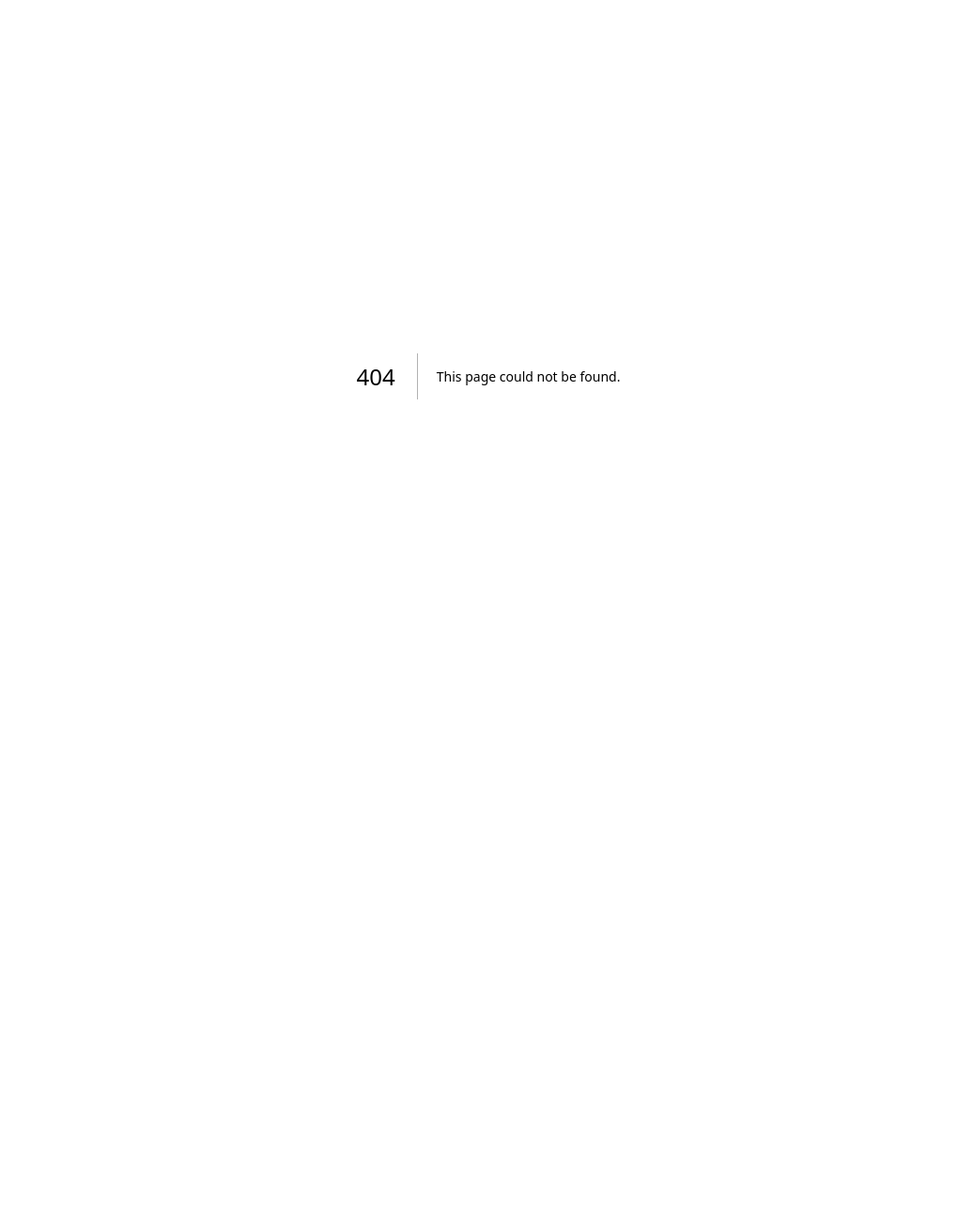
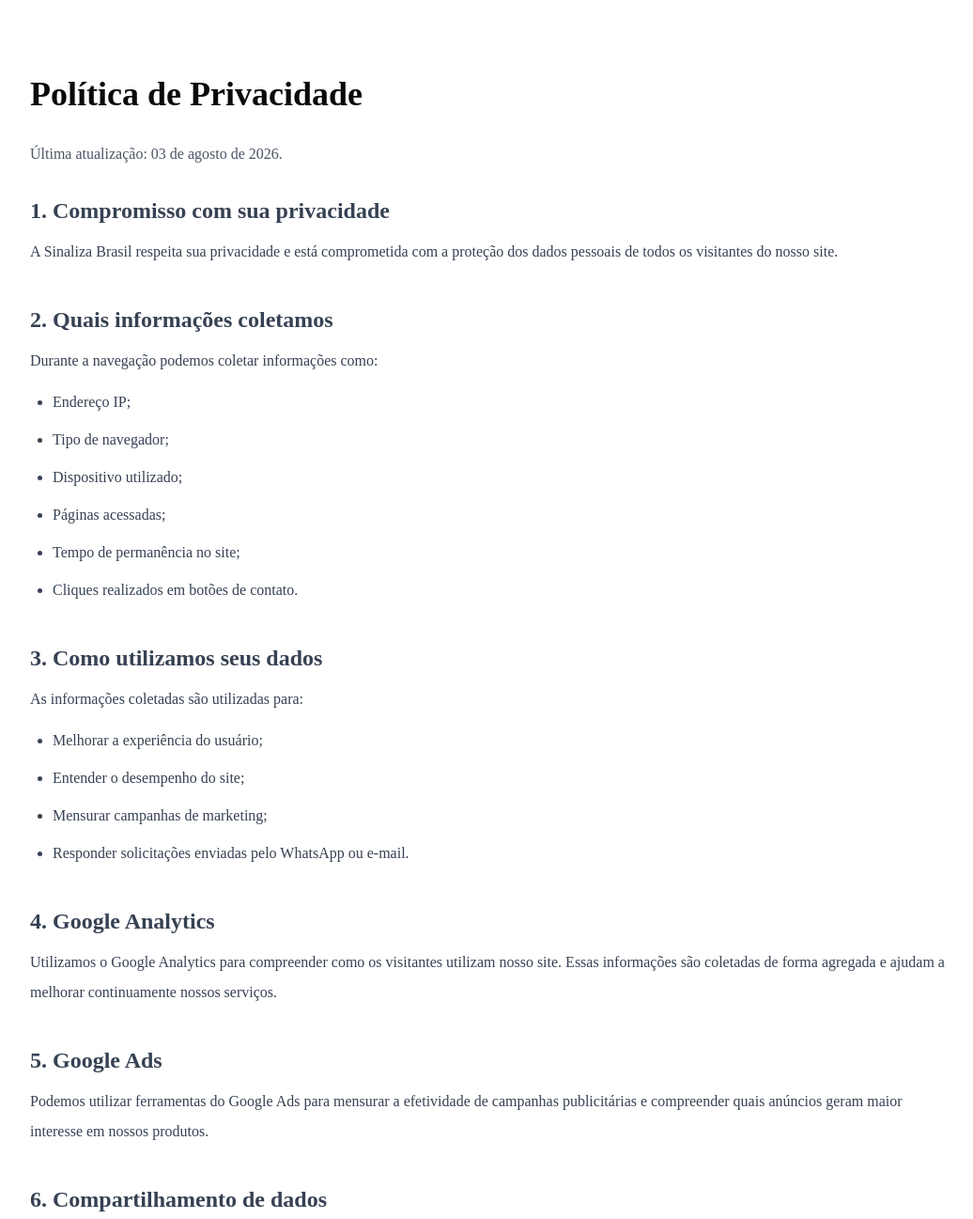
Before and after one commit to AlejandroChristopher/sinaliza-brasil, a Next.js app: page /politica-de-privacidade in a window 1280 px wide. Before the commit this address had no page. Shown: the top 1297 px of the page at 94% size, without its empty margins (120-1156 px from the left). Before the commit the page ends 800 px from the top, so only its background shows below. Built offline with nearby package versions, Linux system fonts and the light colour scheme.

Commit message:
Adiciona página de Política de Privacidade

```diff
--- /dev/null
+++ b/app/politica-de-privacidade/page.tsx
@@ -0,0 +1,131 @@
+export const metadata = {
+  title: "Política de Privacidade | Sinaliza Brasil",
+  description:
+    "Conheça como a Sinaliza Brasil coleta, utiliza e protege seus dados pessoais.",
+};
+
+export default function PrivacyPolicyPage() {
+  return (
+    <main className="max-w-5xl mx-auto px-6 py-20">
+      <h1 className="text-4xl font-bold mb-8">Política de Privacidade</h1>
+
+      <p className="text-gray-600 mb-8">
+        Última atualização: 03 de agosto de 2026.
+      </p>
+
+      <div className="space-y-10 text-gray-700 leading-8">
+        <section>
+          <h2 className="text-2xl font-semibold mb-3">
+            1. Compromisso com sua privacidade
+          </h2>
+
+          <p>
+            A Sinaliza Brasil respeita sua privacidade e está comprometida com a
+            proteção dos dados pessoais de todos os visitantes do nosso site.
+          </p>
+        </section>
+
+        <section>
+          <h2 className="text-2xl font-semibold mb-3">
+            2. Quais informações coletamos
+          </h2>
+
+          <p>Durante a navegação podemos coletar informações como:</p>
+
+          <ul className="list-disc pl-6 mt-3 space-y-2">
+            <li>Endereço IP;</li>
+            <li>Tipo de navegador;</li>
+            <li>Dispositivo utilizado;</li>
+            <li>Páginas acessadas;</li>
+            <li>Tempo de permanência no site;</li>
+            <li>Cliques realizados em botões de contato.</li>
+          </ul>
+        </section>
+
+        <section>
+          <h2 className="text-2xl font-semibold mb-3">
+            3. Como utilizamos seus dados
+          </h2>
+
+          <p>As informações coletadas são utilizadas para:</p>
+
+          <ul className="list-disc pl-6 mt-3 space-y-2">
+            <li>Melhorar a experiência do usuário;</li>
+            <li>Entender o desempenho do site;</li>
+            <li>Mensurar campanhas de marketing;</li>
+            <li>Responder solicitações enviadas pelo WhatsApp ou e-mail.</li>
+          </ul>
+        </section>
+
+        <section>
+          <h2 className="text-2xl font-semibold mb-3">4. Google Analytics</h2>
+
+          <p>
+            Utilizamos o Google Analytics para compreender como os visitantes
+            utilizam nosso site. Essas informações são coletadas de forma
+            agregada e ajudam a melhorar continuamente nossos serviços.
+          </p>
+        </section>
+
+        <section>
+          <h2 className="text-2xl font-semibold mb-3">5. Google Ads</h2>
+
+          <p>
+            Podemos utilizar ferramentas do Google Ads para mensurar a
+            efetividade de campanhas publicitárias e compreender quais anúncios
+            geram maior interesse em nossos produtos.
+          </p>
+        </section>
+
+        <section>
+          <h2 className="text-2xl font-semibold mb-3">
+            6. Compartilhamento de dados
+          </h2>
+
+          <p>
+            A Sinaliza Brasil não comercializa dados pessoais. As informações
+            poderão ser compartilhadas apenas quando necessário para cumprimento
+            de obrigações legais ou para o funcionamento dos serviços utilizados
+            pelo site.
+          </p>
+        </section>
+
+        <section>
+          <h2 className="text-2xl font-semibold mb-3">7. Segurança</h2>
+
+          <p>
+            Adotamos medidas técnicas e administrativas para proteger os dados
+            contra acessos não autorizados, perda ou uso indevido.
+          </p>
+        </section>
+
+        <section>
+          <h2 className="text-2xl font-semibold mb-3">8. Seus direitos</h2>
+
+          <p>
+            Nos termos da Lei Geral de Proteção de Dados (LGPD), o titular dos
+            dados poderá solicitar acesso, correção, atualização ou exclusão de
+            suas informações pessoais.
+          </p>
+        </section>
+
+        <section>
+          <h2 className="text-2xl font-semibold mb-3">9. Contato</h2>
+
+          <p>
+            Caso tenha qualquer dúvida sobre esta Política de Privacidade, entre
+            em contato conosco:
+          </p>
+
+          <div className="mt-4">
+            <p>
+              <strong>Sinaliza Brasil</strong>
+            </p>
+            <p>📧 sinaliza.brasil@icloud.com</p>
+            <p>📞 (19) 97119-0564</p>
+          </div>
+        </section>
+      </div>
+    </main>
+  );
+}
--- a/components/layout/Footer.tsx
+++ b/components/layout/Footer.tsx
@@ -96,13 +96,27 @@ export default function Footer() {
       </div>
 
       <div className="border-t border-slate-800">
-        <div className="mx-auto flex max-w-7xl flex-col gap-3 px-6 py-6 text-sm text-slate-500 md:flex-row md:items-center md:justify-between">
+        <div className="mx-auto flex max-w-7xl flex-col gap-4 px-6 py-6 text-sm text-slate-500 md:flex-row md:items-center md:justify-between">
           <p>
             © {new Date().getFullYear()} Sinaliza Brasil. Todos os direitos
             reservados.
           </p>
 
-          <p>Fabricante com atendimento em todo o Brasil.</p>
+          <div className="flex flex-wrap items-center gap-x-5 gap-y-2">
+            <Link
+              href="/politica-de-privacidade"
+              className="transition-colors hover:text-white"
+            >
+              Política de Privacidade
+            </Link>
+
+            <Link
+              href="/termos-de-uso"
+              className="transition-colors hover:text-white"
+            >
+              Termos de Uso
+            </Link>
+          </div>
         </div>
       </div>
     </footer>
```
Also changed, not shown: app/termos-de-uso/page.tsxpage.tsx (added).
